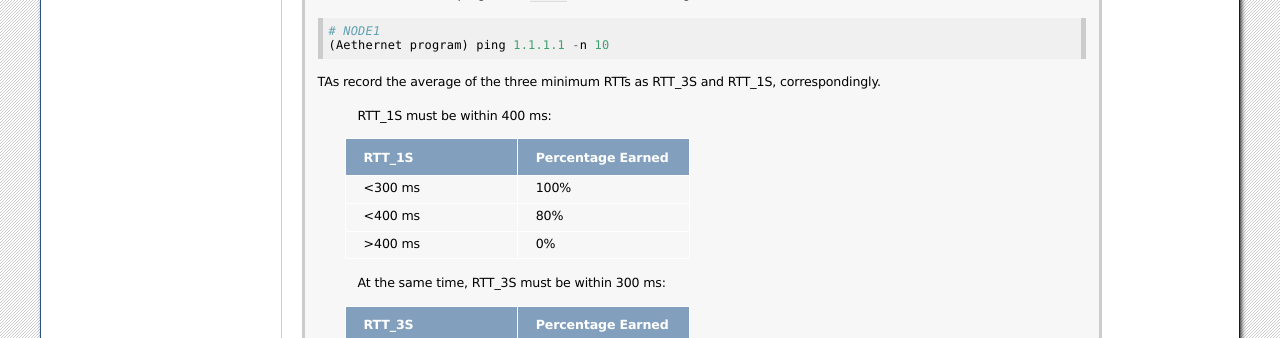
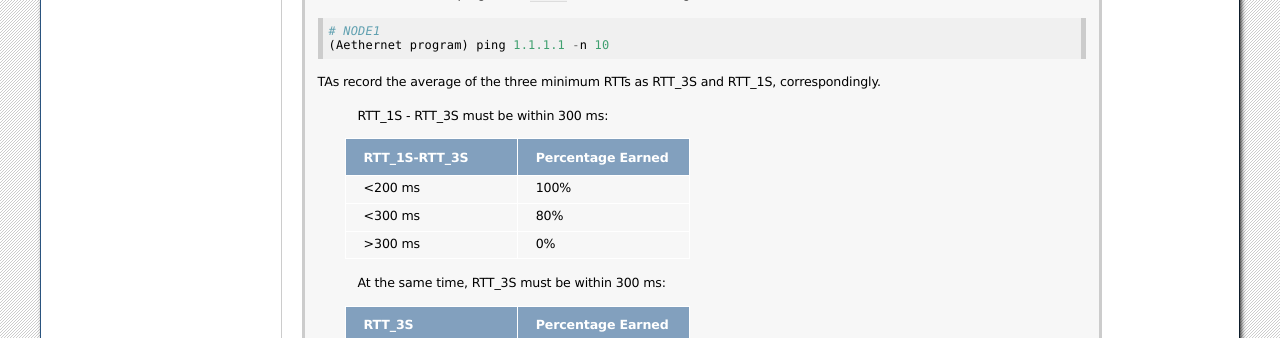
Before and after one commit to sist-cs120/project-doc, a Sphinx documentation site: the page built from source/project3.rst, in a window 1280 px wide and 900 px high, scrolled down 4974 px. Shown: the part 152-490 px from the top of the window. Built offline with Sphinx 7.4.7, drawn with Linux system fonts in a browser that asks for light colours.

Commit message:
task 3 update

```diff
--- a/source/project3.rst
+++ b/source/project3.rst
@@ -278,20 +278,20 @@ This task will implement an ICMP-compatible NAT on ``NODE2`` to allow ICMP Echos
 
     TAs record the average of the three minimum RTTs as RTT_3S and RTT_1S, correspondingly.
 
-        RTT_1S must be within 400 ms:
+        RTT_1S - RTT_3S  must be within 300 ms:
 
         .. table::
             :widths: 30, 30
             :align: right
 
             +-----------------+-------------------+
-            |          RTT_1S | Percentage Earned |
+            |  RTT_1S-RTT_3S  | Percentage Earned |
             +=================+===================+
-            |         <300 ms |              100% |
+            |         <200 ms |              100% |
             +-----------------+-------------------+
-            |         <400 ms |               80% |
+            |         <300 ms |               80% |
             +-----------------+-------------------+
-            |         >400 ms |                0% |
+            |         >300 ms |                0% |
             +-----------------+-------------------+
 
         At the same time, RTT_3S must be within 300 ms:
```
